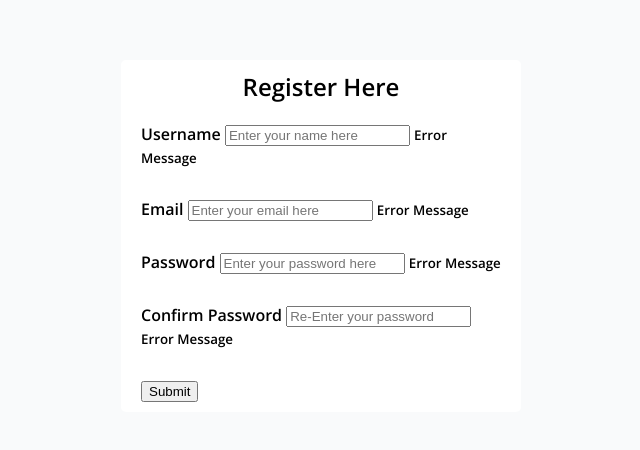
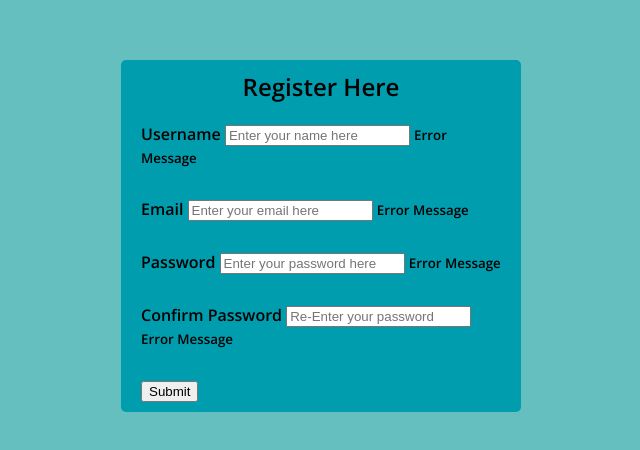
Before and after one commit to KamalLC/kemol, a plain HTML site: page index.html in a window 1280 px wide. Shown: the part 164-614 px from the top of the page, without its empty margins (319-959 px from the left). Drawn offline with nearby package versions, Linux system fonts and the light colour scheme.

Commit message:
Update style.css

```diff
--- a/style.css
+++ b/style.css
@@ -5,7 +5,7 @@
 }
 
 body{
-  background-color: #f9fafb;
+  background-color: #66BFBF;
   font-family: 'Open Sans',sans-serif;
   display: flex;
   align-items: center;
@@ -15,7 +15,7 @@ body{
 }
 
 .container{
-  background-color: #fff;
+  background-color: #009DAE;
   border-radius: 5px;
   box-shadow: o 2px 10px rgba(0, 0, 0, 0.3);
   width: 400px;
@@ -35,3 +35,7 @@ h2{
   padding-bottom: 20px;
   position: relative;
 }
+
+div{
+  display: inline-block;
+}
```
